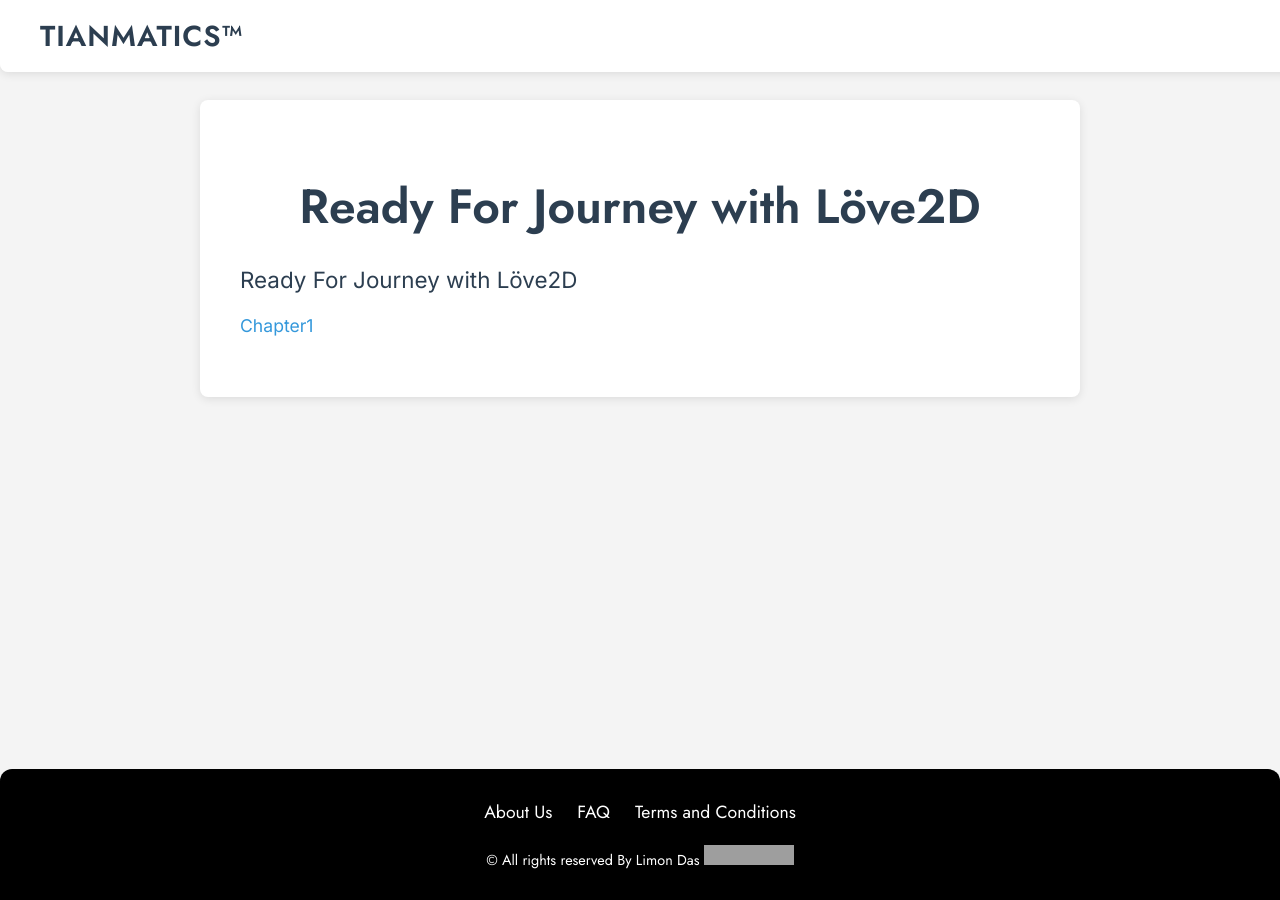
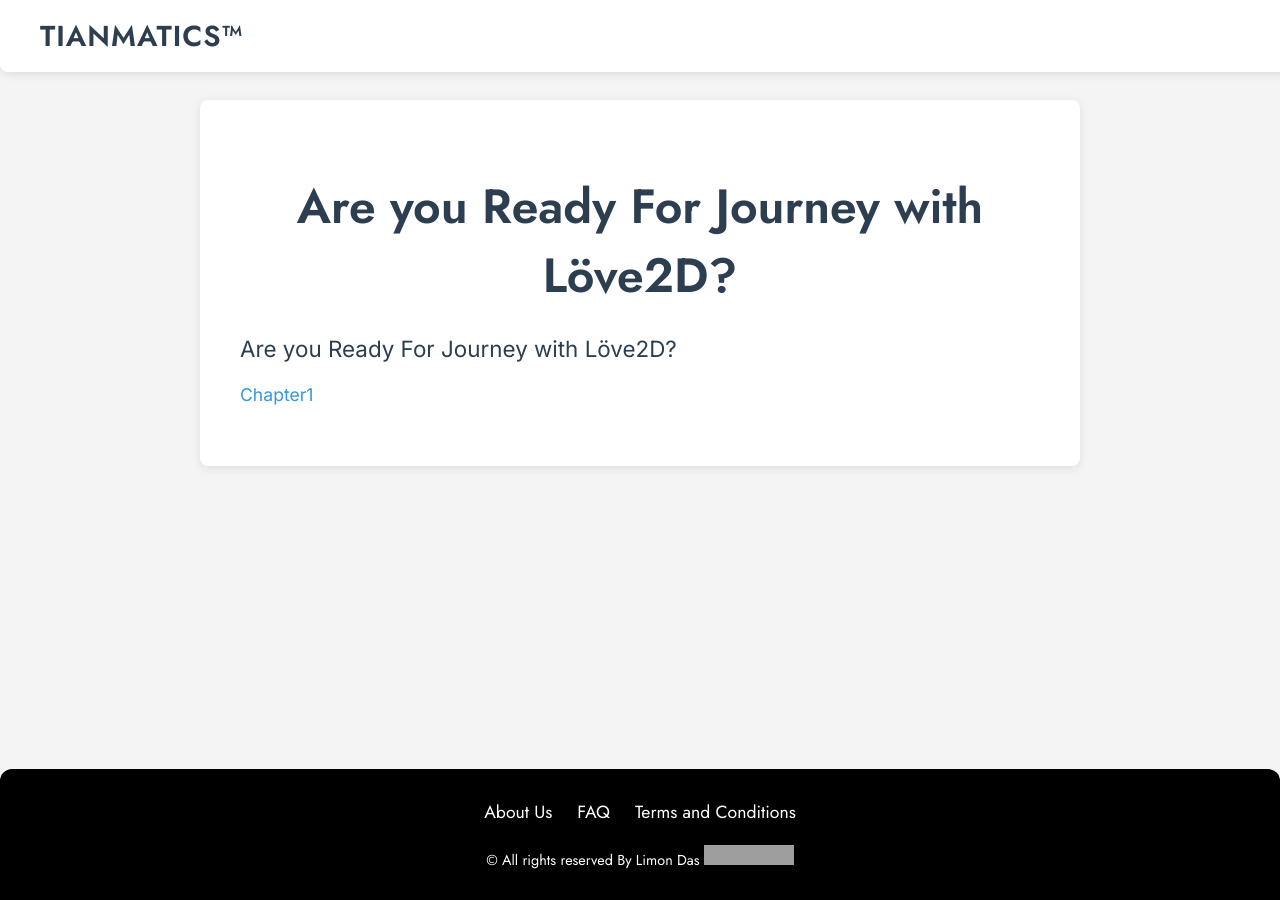
Before and after one commit to tianmatics/love2d-book, a Jekyll site: the page built from index.md, in a window 1280 px wide. Built offline with Jekyll 4.4.1, drawn with Linux system fonts in a browser that asks for light colours; our own code applies the rules of GitHub Pages for plain Markdown files; grey boxes are pictures that could not be loaded.

Commit message:
Update index.md

```diff
--- a/index.md
+++ b/index.md
@@ -1,3 +1,3 @@
-### Ready For Journey with Löve2D
+### Are you Ready For Journey with Löve2D?
 
 [Chapter1](https://tianmatics.github.io/love2d-book/chapters/chapter1/)
```
